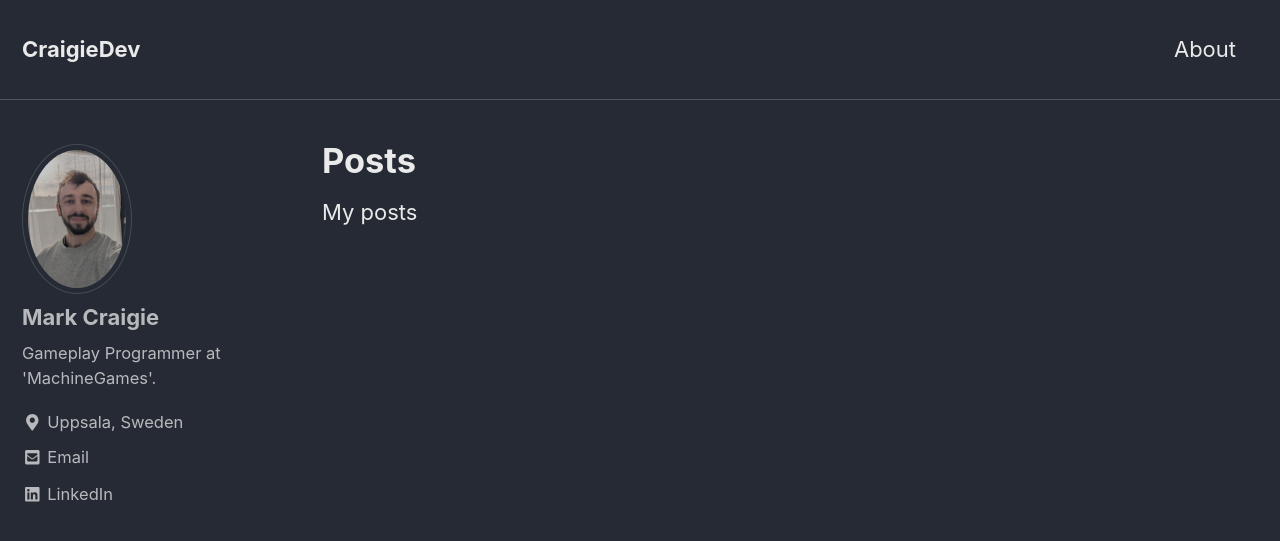
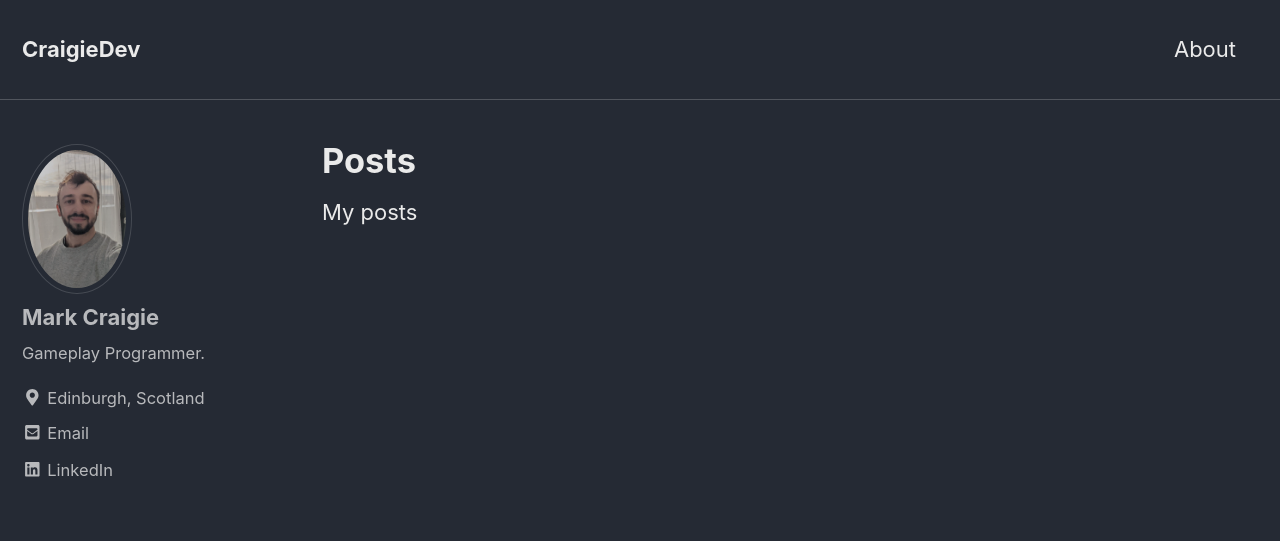
Before and after one commit to LeSmurk/CraigieDev, a Jekyll site: the page built from _pages/Posts.md, in a window 1280 px wide and 900 px high. Shown: the top 541 px of the window. Built offline with Jekyll 4.4.1, drawn with Linux system fonts in a browser that asks for light colours; nearby versions of some CDN libraries.

Commit message:
Update _config.yml

```diff
--- a/_config.yml
+++ b/_config.yml
@@ -99,8 +99,8 @@ analytics:
 author:
   name             : "Mark Craigie"
   avatar           : "assets/Me2022.jpg" # path of avatar image, e.g. "/assets/images/bio-photo.jpg"
-  bio              : "Gameplay Programmer at 'MachineGames'."
-  location         : "Uppsala, Sweden"
+  bio              : "Gameplay Programmer."
+  location         : "Edinburgh, Scotland"
   email            : "mark@andlaur.com"
   uri              :
   home             : # null (default), "absolute or relative url to link to author home"
```
